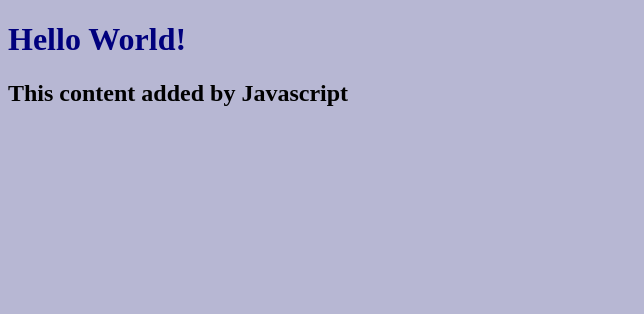
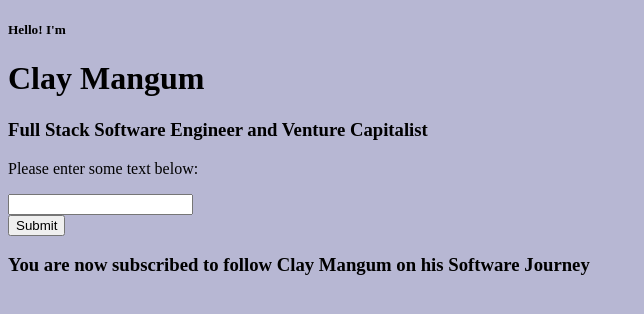
Before and after one commit to TrinitasAccounting/my-personal-website, a plain HTML site: page index.html in a window 1280 px wide. Shown: the whole page, without its empty margins (0-644 px from the left). Drawn offline with Linux system fonts and the light colour scheme.

Commit message:
added all initial HTML elements

```diff
--- a/index.html
+++ b/index.html
@@ -1,11 +1,21 @@
 <!DOCTYPE html>
 <html lang="en">
   <head>
+    <meta charset="UTF-8">
+    <meta http-equiv="X-UA-Compatible" content="IE=edge">
+    <meta name="viewport" content="width=device-width, initial-scale=1.0">
     <link rel="stylesheet" href="./style.css" />
     <title>My Personal Website</title>
   </head>
   <body>
-    <h1 class="NavyText">Hello World!</h1>
+    <h5>Hello! I'm</h5>
+    <h1>Clay Mangum</h1>
+    <h3>Full Stack Software Engineer and Venture Capitalist</h3>
+    <form action="/url" method="GET">
+        <p>Please enter some text below:</p>
+        <input type="text">
+    </form>
+    <button type="button">Submit</button>
     <script src="script.js"></script>
   </body>
 </html>
--- a/script.js
+++ b/script.js
@@ -1,4 +1,4 @@
 
-let h2 = document.createElement('h2');
-h2.textContent = "This content added by Javascript";
-document.querySelector("body").appendChild(h2);
+let h3 = document.createElement('h3');
+h3.textContent = "You are now subscribed to follow Clay Mangum on his Software Journey";
+document.querySelector("body").appendChild(h3);
```
